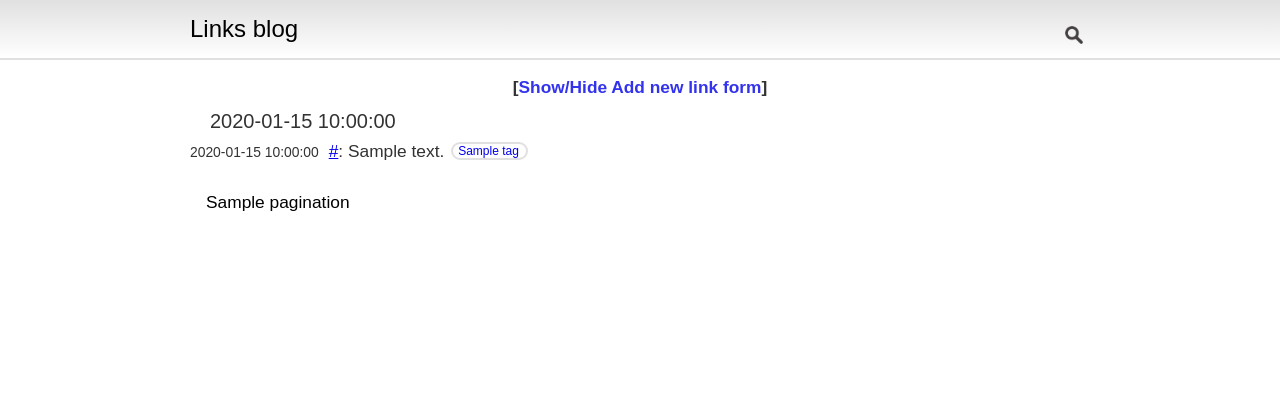
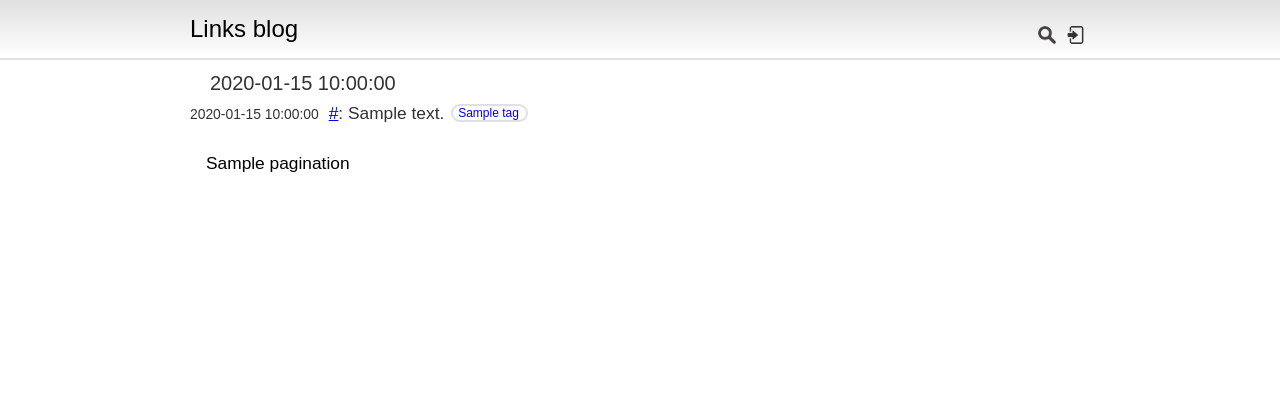
Before and after one commit to derand/links_blog, a Flask app: template application/templates/index.html in a window 1280 px wide. Shown: the top 420 px of the page. Run offline with Flask 2, Linux system fonts and the light colour scheme; the template is opened without the code that fills it: most values are stand-ins (such as "Sample title", 1, 10 or a date in 2020); some libraries are stand-ins or nearby versions; some web fonts are replaced.

Commit message:
Authorization links on header

```diff
--- a/application/pages.py
+++ b/application/pages.py
@@ -22,6 +22,7 @@ import httplib2
 @app.route('/<int:year>-<int:month>-<int:day>.html', methods=['GET'])
 def index(year, month, day):
     #print(request.url, request.base_url)
+    isloggedin = True if api.is_loggedin(request) else False
     val = {}
     try:
         page = int(request.args.get('p', 1)) - 1
@@ -61,6 +62,7 @@ def index(year, month, day):
     val['days'] = days
     if posts.get('pages'):
         val['pagination'] = common.pagination_dict(page=page, pages=posts.get('pages'), center_side_count=2, url_prefix='/index.html')
+    val['is_loggedin'] = isloggedin
     return render_template('index.html', **val)
 
 @app.route('/search', methods=['GET'])
--- a/application/static/css/main.css
+++ b/application/static/css/main.css
@@ -294,3 +294,22 @@ ul.pagination li span.disabled {
     /* text-align: center; */
     color: #808080;
 }
+
+
+a.login_out {
+    float: right;
+    padding: 5px;
+    margin-top: 6px;
+    border-radius: 5px;
+    background-color: rgba(0, 0, 0, 0);
+}
+a.login_out:hover {
+    background-color: #ddd;
+}
+span.login_out {
+    width: 18px;
+    height: 18px;
+    background-size: 100% 100%;
+    background-repeat: no-repeat;
+    display: block;
+}
--- a/application/templates/index.html
+++ b/application/templates/index.html
@@ -7,6 +7,7 @@
         .search_form_h {
             float: right;
             font-size: 13pt;
+            margin-right: 27px;
         }
         .search_form_h_input {
             position: absolute;
@@ -19,7 +20,7 @@
             margin-left: -280px;
             margin-top: 3px;
             display: none;
-            right: 0;
+            right: 30px;
         }
         .search_form_h_label {
             /* position: absolute; */
@@ -71,6 +72,7 @@
 {% endblock %}
 
 {% block content %}
+{% if is_loggedin %}
     <div id="togglePostFormLink">[<a href="#">Show/Hide Add new link form</a>]</div>
     <!-- https://developer.mozilla.org/en-US/docs/Web/Guide/HTML/Forms/My_first_HTML_form -->
     <form id="post_create" method="post">
@@ -93,6 +95,7 @@
         </div>
     </form>
     <script type="text/javascript">$("#post_create").hide();</script>
+{% endif %}
     {% for day in days %}
         {% if one_date %}<div class="day_title">{{ day.human_date }}</div>{% else %}<a href="/{{ day.link_date | urlencode }}.html" class="day_title">{{ day.human_date }}</a>{% endif %}<article>{% for p in day.posts %}{% include 'post.html' %}{% endfor %}</article>
     {% endfor %}
--- a/application/templates/layout.html
+++ b/application/templates/layout.html
@@ -4,6 +4,11 @@
     <meta charset="UTF-8">
     <title>Links blog{% if title %} - {{ title }}{% endif %}</title>
     <link rel="stylesheet" type="text/css" href="{{ url_for('static', filename='css/main.css') }}">
+    <style type="text/css">
+        span.login_out {
+            background-image: url({% if is_loggedin %}{{ url_for('static', filename='imgs/logout.png') }}{% else %}{{ url_for('static', filename='imgs/login.png') }}{% endif %});
+        }
+    </style>
 {% block head_content %}{% endblock %}
 </head>
 <body>
@@ -14,6 +19,7 @@
                 <!-- Logo -->
                 <a href="/"><!--div id="logo">Logo</div--> Links blog</a>
 {% block header_extend %}{% endblock %}
+                <a href="/{% if is_loggedin %}logout{% else%}login{% endif %}" class="login_out"><span class="login_out"></span></a>
             </header>
         </div>
         <!-- Content -->
```
Also changed, not shown: application/static/imgs/login.png (added), application/static/imgs/logout.png (added).
